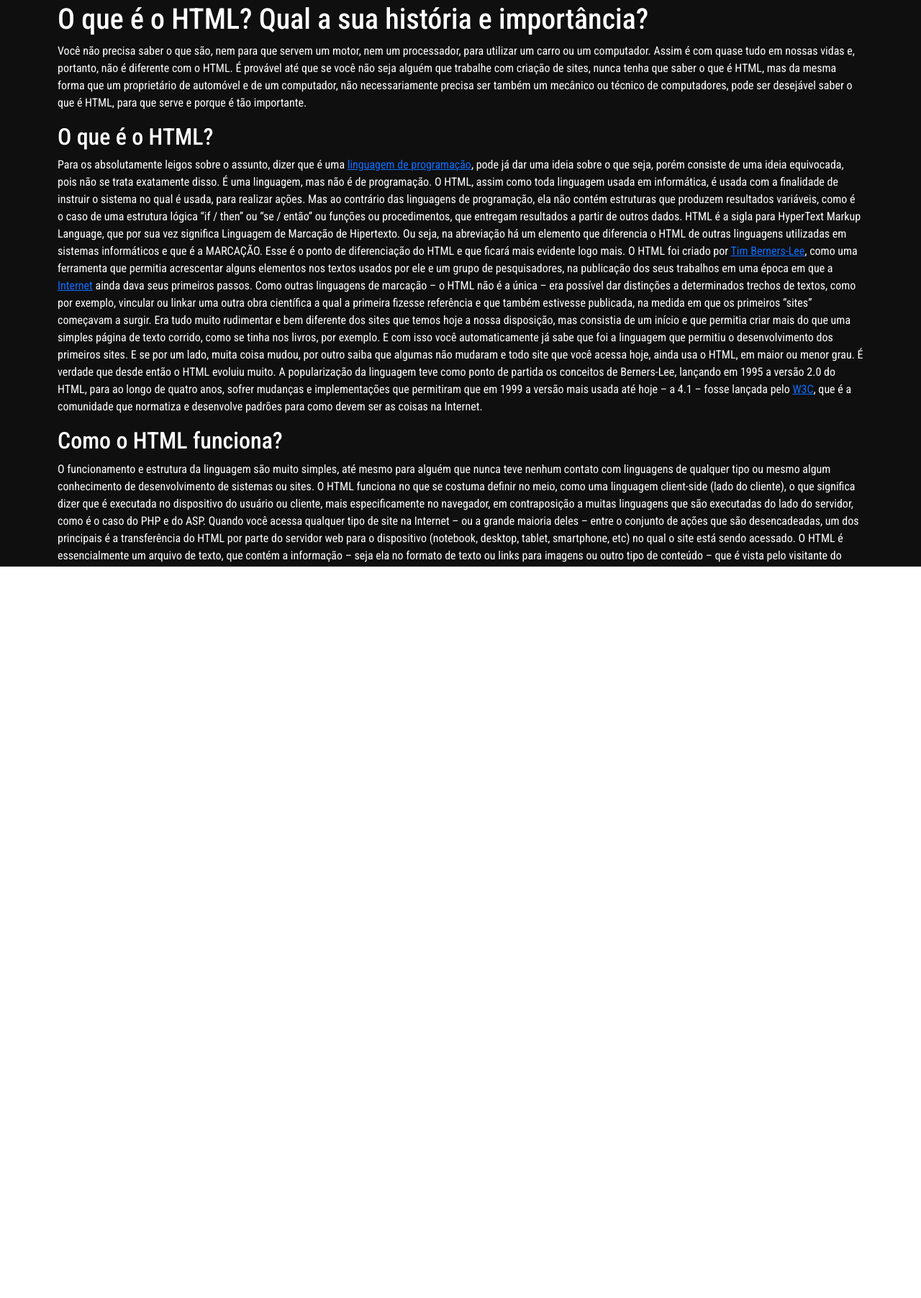
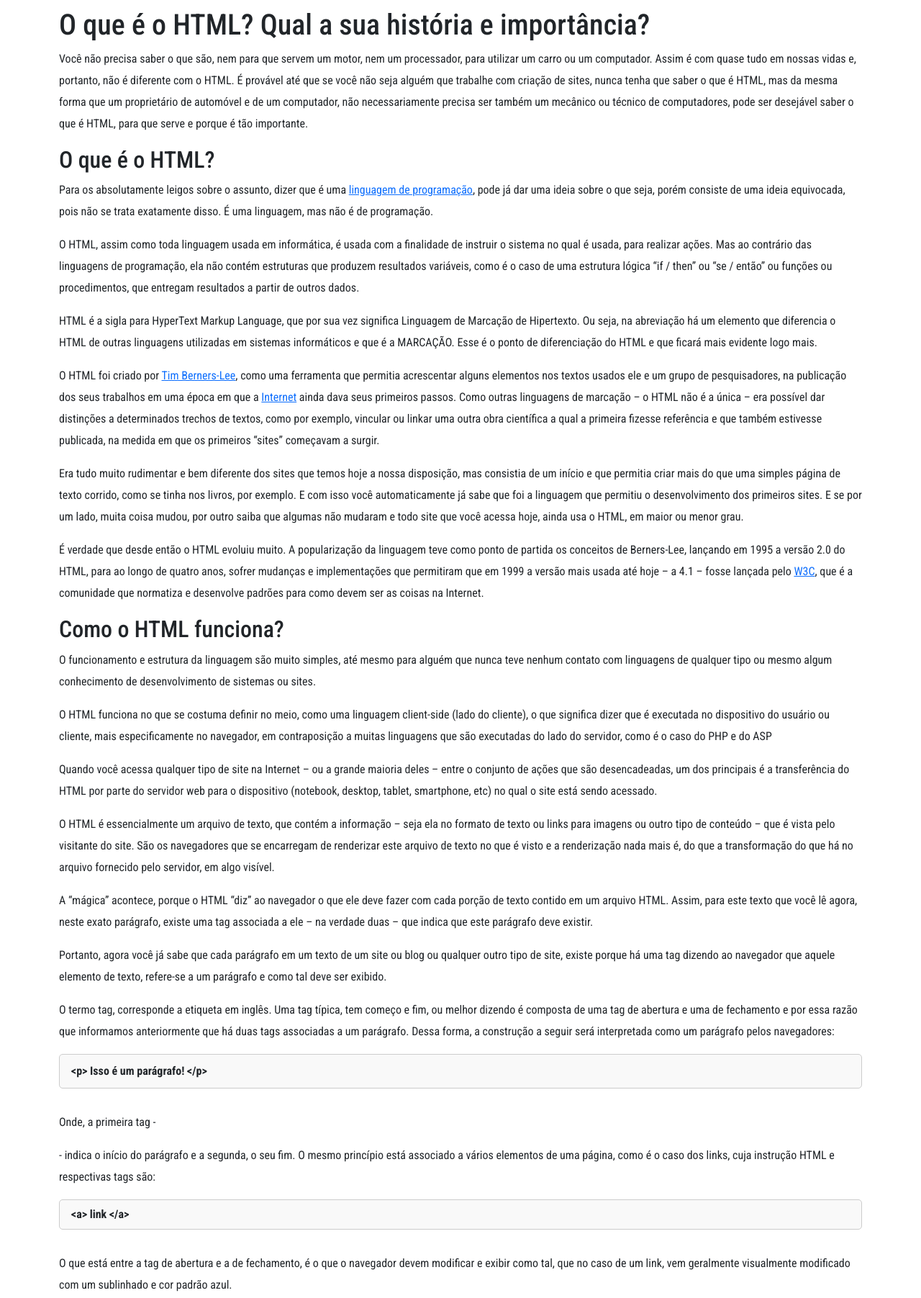
Before and after one commit to gustavomiguel33/Desafio_Formacaoo_HTML_DIO, a plain HTML site: page index.html in a window 1280 px wide. Shown: the part 84-1887 px from the top of the page at 72% size. Before the commit the page ends 1036 px from the top, so only its background shows below. Drawn offline with nearby package versions, Linux system fonts and the light colour scheme; a web font is replaced by a local one.

Commit message:
Incluido mais alguns textos na parte main do projeto

```diff
--- a/assets/css/style.scss
+++ b/assets/css/style.scss
@@ -73,11 +73,25 @@
   }
 }
 
-.main {
-  background-color: #0f0f0f;
-  color: #FFF;
-  width: 100%;
-  height: 100vh;
-  padding: 1rem 5rem;
+.container {
 
+  margin: 1.5rem auto;
+
+  .main {
+    .content-exemple {
+      border: 1px solid #CCC;
+      border-radius: 5px;
+      background-color: #f1f1f175;
+      padding: .5rem 1rem;
+
+      margin-bottom: 2rem;
+      p {
+        margin: 0;
+      }
+    }
+
+    p {
+      line-height: 30px;
+    }
+  }
 }
--- a/index.html
+++ b/index.html
@@ -47,92 +47,116 @@
     </div>
   </header>
 
-  <div class="box">
+  <div class="container">
     <main class="main">
 
       <h1>O que é o HTML? Qual a sua história e importância?</h1>
 
-      <p>
-        Você não precisa saber o que são, nem para que servem um motor, nem um processador, para utilizar um carro ou um
-        computador. Assim é com quase tudo em nossas vidas e, portanto, não é diferente com o HTML.
-
-        É provável até que se você não seja alguém que trabalhe com criação de sites, nunca tenha que saber o que é
-        HTML, mas da mesma forma que um proprietário de automóvel e de um computador, não necessariamente precisa ser
-        também um mecânico ou técnico de computadores, pode ser desejável saber o que é HTML, para que serve e porque é
-        tão importante.
+      <p>Você não precisa saber o que são, nem para que servem um motor, nem um processador, para utilizar um carro ou um computador. Assim é com quase tudo em nossas vidas e, portanto, não é diferente com o HTML. É provável até que se você não seja alguém que trabalhe com criação de sites, nunca tenha que saber o que é HTML, mas da mesma forma que um proprietário de automóvel e de um computador, não necessariamente precisa ser também um mecânico ou técnico de computadores, pode ser desejável saber o que é HTML, para que serve e porque é tão importante.
       </p>
 
       <h2>O que é o HTML?</h2>
 
-      <p>
-        Para os absolutamente leigos sobre o assunto, dizer que é uma <a href="linguagens.html">linguagem de
-          programação</a>, pode já dar uma ideia
-        sobre o que seja, porém consiste de uma ideia equivocada, pois não se trata exatamente disso. É uma linguagem,
-        mas não é de programação.
+      <p>Para os absolutamente leigos sobre o assunto, dizer que é uma <a href="linguagens.html">linguagem de programação</a>, pode já dar uma ideia sobre o que seja, porém consiste de uma ideia equivocada, pois não se trata exatamente disso. É uma linguagem, mas não é de programação. </p>
 
-        O HTML, assim como toda linguagem usada em informática, é usada com a finalidade de instruir o sistema no qual é
-        usada, para realizar ações. Mas ao contrário das linguagens de programação, ela não contém estruturas que
-        produzem resultados variáveis, como é o caso de uma estrutura lógica “if / then” ou “se / então” ou funções ou
-        procedimentos, que entregam resultados a partir de outros dados.
+      <p>O HTML, assim como toda linguagem usada em informática, é usada com a finalidade de instruir o sistema no qual é usada, para realizar ações. Mas ao contrário das linguagens de programação, ela não contém estruturas que produzem resultados variáveis, como é o caso de uma estrutura lógica “if / then” ou “se / então” ou funções ou procedimentos, que entregam resultados a partir de outros dados.
+      </p>
 
-        HTML é a sigla para HyperText Markup Language, que por sua vez significa Linguagem de Marcação de Hipertexto. Ou
-        seja, na abreviação há um elemento que diferencia o HTML de outras linguagens utilizadas em sistemas
-        informáticos e que é a MARCAÇÃO. Esse é o ponto de diferenciação do HTML e que ficará mais evidente logo mais.
+      <p>HTML é a sigla para HyperText Markup Language, que por sua vez significa Linguagem de Marcação de Hipertexto. Ou seja, na abreviação há um elemento que diferencia o HTML de outras linguagens utilizadas em sistemas informáticos e que é a MARCAÇÃO. Esse é o ponto de diferenciação do HTML e que ficará mais evidente logo mais.
+      </p>
 
-        O HTML foi criado por <a href="https://pt.wikipedia.org/wiki/Tim_Berners-Lee" target="_blank">Tim
-          Berners-Lee</a>, como uma ferramenta que permitia acrescentar alguns elementos nos textos
-        usados por ele e um grupo de pesquisadores, na publicação dos seus trabalhos em uma época em que a <a
-          href="internet.html">Internet</a>
-        ainda dava seus primeiros passos. Como outras linguagens de marcação – o HTML não é a única – era possível dar
-        distinções a determinados trechos de textos, como por exemplo, vincular ou linkar uma outra obra científica a
-        qual a primeira fizesse referência e que também estivesse publicada, na medida em que os primeiros “sites”
-        começavam a surgir.
+      <p>O HTML foi criado por <a href="https://pt.wikipedia.org/wiki/Tim_Berners-Lee" target="_blank">Tim
+        Berners-Lee</a>, como uma ferramenta que permitia acrescentar alguns elementos nos textos usados ele e um grupo de pesquisadores, na publicação dos seus trabalhos em uma época em que a <a href="internet.html">Internet</a> ainda dava seus primeiros passos. Como outras linguagens de marcação – o HTML não é a única – era possível dar distinções a determinados trechos de textos, como por exemplo, vincular ou linkar uma outra obra científica a qual a primeira fizesse referência e que também estivesse publicada, na medida em que os primeiros “sites” começavam a surgir.
+      </p>
 
-        Era tudo muito rudimentar e bem diferente dos sites que temos hoje a nossa disposição, mas consistia de um
-        início e que permitia criar mais do que uma simples página de texto corrido, como se tinha nos livros, por
-        exemplo. E com isso você automaticamente já sabe que foi a linguagem que permitiu o desenvolvimento dos
-        primeiros sites. E se por um lado, muita coisa mudou, por outro saiba que algumas não mudaram e todo site que
-        você acessa hoje, ainda usa o HTML, em maior ou menor grau.
+      <p>Era tudo muito rudimentar e bem diferente dos sites que temos hoje a nossa disposição, mas consistia de um início e que permitia criar mais do que uma simples página de texto corrido, como se tinha nos livros, por exemplo. E com isso você automaticamente já sabe que foi a linguagem que permitiu o desenvolvimento dos primeiros sites. E se por um lado, muita coisa mudou, por outro saiba que algumas não mudaram e todo site que você acessa hoje, ainda usa o HTML, em maior ou menor grau.
+      </p>
 
-        É verdade que desde então o HTML evoluiu muito. A popularização da linguagem teve como ponto de partida os
-        conceitos de Berners-Lee, lançando em 1995 a versão 2.0 do HTML, para ao longo de quatro anos, sofrer mudanças e
-        implementações que permitiram que em 1999 a versão mais usada até hoje – a 4.1 – fosse lançada pelo <a
-          href="https://www.w3.org/" target="_blank">W3C</a>, que é a
-        comunidade que normatiza e desenvolve padrões para como devem ser as coisas na Internet.
+      <p>É verdade que desde então o HTML evoluiu muito. A popularização da linguagem teve como ponto de partida os conceitos de Berners-Lee, lançando em 1995 a versão 2.0 do HTML, para ao longo de quatro anos, sofrer mudanças e implementações que permitiram que em 1999 a versão mais usada até hoje – a 4.1 – fosse lançada pelo <a href="https://www.w3.org/" target="_blank">W3C</a>, que é a comunidade que normatiza e desenvolve padrões para como devem ser as coisas na Internet.
       </p>
 
       <h2>Como o HTML funciona?</h2>
 
+      <p>O funcionamento e estrutura da linguagem são muito simples, até mesmo para alguém que nunca teve nenhum contato com linguagens de qualquer tipo ou mesmo algum conhecimento de desenvolvimento de sistemas ou sites.
+      </p>
+
+      <p>O HTML funciona no que se costuma definir no meio, como uma linguagem client-side (lado do cliente), o que significa dizer que é executada no dispositivo do usuário ou cliente, mais especificamente no navegador, em contraposição a muitas linguagens que são executadas do lado do servidor, como é o caso do PHP e do ASP
+      </p>
+
+      <p>Quando você acessa qualquer tipo de site na Internet – ou a grande maioria deles – entre o conjunto de ações que são desencadeadas, um dos principais é a transferência do HTML por parte do servidor web para o dispositivo (notebook, desktop, tablet, smartphone, etc) no qual o site está sendo acessado.
+      </p>
+
+      <p>O HTML é essencialmente um arquivo de texto, que contém a informação – seja ela no formato de texto ou links para imagens ou outro tipo de conteúdo – que é vista pelo visitante do site. São os navegadores que se encarregam de renderizar este arquivo de texto no que é visto e a renderização nada mais é, do que a transformação do que há no arquivo fornecido pelo servidor, em algo visível.
+      </p>
+
+      <p>A “mágica” acontece, porque o HTML “diz” ao navegador o que ele deve fazer com cada porção de texto contido em um arquivo HTML. Assim, para este texto que você lê agora, neste exato parágrafo, existe uma tag associada a ele – na verdade duas – que indica que este parágrafo deve existir.
+      </p>
+
+      <p>Portanto, agora você já sabe que cada parágrafo em um texto de um site ou blog ou qualquer outro tipo de site, existe porque há uma tag dizendo ao navegador que aquele elemento de texto, refere-se a um parágrafo e como tal deve ser exibido.
+      </p>
+
+      <p>O termo tag, corresponde a etiqueta em inglês. Uma tag típica, tem começo e fim, ou melhor dizendo é   composta de uma tag de abertura e uma de fechamento e por essa razão que informamos anteriormente que há   duas tags associadas a um parágrafo. Dessa forma, a construção a seguir será interpretada como um parágrafo pelos navegadores:
+      </p>
+
+      <div class="content-exemple">
+        <strong>
+          <p>&lt;p&gt; Isso é um parágrafo! &lt;/p&gt;</p>
+        </strong>
+      </div>
+
+      <p>Onde, a primeira tag -</p>
+
       <p>
-        O funcionamento e estrutura da linguagem são muito simples, até mesmo para alguém que nunca teve nenhum contato
-        com linguagens de qualquer tipo ou mesmo algum conhecimento de desenvolvimento de sistemas ou sites.
+        - indica o início do parágrafo e a segunda, o seu fim. O mesmo princípio está associado a vários elementos de uma página, como é o caso dos links, cuja instrução HTML e respectivas tags são:
+      </p>
 
-        O HTML funciona no que se costuma definir no meio, como uma linguagem client-side (lado do cliente), o que
-        significa dizer que é executada no dispositivo do usuário ou cliente, mais especificamente no navegador, em
-        contraposição a muitas linguagens que são executadas do lado do servidor, como é o caso do PHP e do ASP.
+      <div class="content-exemple">
+        <strong>
+          &lt;a&gt; link &lt;/a&gt;
+        </strong>
+      </div>
 
-        Quando você acessa qualquer tipo de site na Internet – ou a grande maioria deles – entre o conjunto de ações que
-        são desencadeadas, um dos principais é a transferência do HTML por parte do servidor web para o dispositivo
-        (notebook, desktop, tablet, smartphone, etc) no qual o site está sendo acessado.
+      <p>O que está entre a tag de abertura e a de fechamento, é o que o navegador devem modificar e exibir como tal, que no caso de um link, vem geralmente visualmente modificado com um sublinhado e cor padrão azul.</p>
 
-        O HTML é essencialmente um arquivo de texto, que contém a informação – seja ela no formato de texto ou links
-        para imagens ou outro tipo de conteúdo – que é vista pelo visitante do site. São os navegadores que se
-        encarregam de renderizar este arquivo de texto no que é visto e a renderização nada mais é, do que a
-        transformação do que há no arquivo fornecido pelo servidor, em algo visível.
+      <p>No entanto, há tags que não têm uma tag de fechamento correspondente, porque não têm um conteúdo que modificado por elas e cujo exemplo mais usado, é que simplesmente adiciona uma quebra (break) de linha no texto que está sendo exibido e é representada por:
+      </p>
 
-        A “mágica” acontece, porque o HTML “diz” ao navegador o que ele deve fazer com cada porção de texto contido em
-        um arquivo HTML. Assim, para este texto que você lê agora, neste exato parágrafo, existe uma tag associada a ele
-        – na verdade duas – que indica que este parágrafo deve existir.
 
-        Portanto, agora você já sabe que cada parágrafo em um texto de um site ou blog ou qualquer outro tipo de site,
-        existe porque há uma tag dizendo ao navegador que aquele elemento de texto, refere-se a um parágrafo e como tal
-        deve ser exibido.
+      <div class="content-exemple">
+        <strong>
+          &lt;/br&gt;
+        </strong>
+      </div>
 
-        O termo tag, corresponde a etiqueta em inglês. Uma tag típica, tem começo e fim, ou melhor dizendo é composta de
-        uma tag de abertura e uma de fechamento e por essa razão que informamos anteriormente que há duas tags
-        associadas a um parágrafo. Dessa forma, a construção a seguir será interpretada como um parágrafo pelos
-        navegadores:
-      </p>
+      <p>E você mesmo sem qualquer ferramenta específica pode criar um HTML básico e verificar seu funcionamento, tendo como únicos requisitos um editor de texto bem básico, como o notepad do Windows e um navegador. Para tanto, basta digitar o conteúdo abaixo e salvá-lo como por exemplo, meuprimeirosite.html e depois abri-lo em seu navegador:</p>
+
+      <img src="assets/image/imagem-html.PNG" alt="Foto de um head HTML">
+
+      <p>Vale ressaltar alguns pontos em relação ao HTML acima:</p>
+
+      <ul>
+        <li>
+          Este é apenas um artigo sobre o que é HTML e alguns fundamentos de como funciona a linguagem de marcação e não pretende ser nem mesmo uma introdução a linguagem. Aqueles que têm intenção de se aprofundar no assunto, devem buscar um conteúdo mais amplo e que vai bem além da linguagem;
+        </li>
+
+        <li>
+          O W3C, que é a entidade que estabelece padrões de como as coisas devem ser feitas na Web, determina aspectos mais amplos e outros elementos HTML que devem constar mesmo das páginas de sites mais simples;
+        </li>
+
+        <li>
+          Mesmo que essa página – se é que podemos classificá-la como tal – seja bastante rudimentar, é possível entender na prática como que o HTML funciona;
+        </li>
+
+        <li>
+          No mundo real, muitos sites dos mais antigos e simples, aos mais sofisticados e atuais, não necessariamente precisam ser feitos com mais do que um editor e um navegador e que é uma das características que permitiu a democratização e inclusão de muitas pessoas e empresas na Internet, mesmo sabendo que na prática são utilizadas muitas ferramentas que facilitam e aceleram o processo de criação, como por exemplo, os CMSs;
+        </li>
+
+        <li>
+          O exemplo evidencia o que é uma linguagem de marcação, na medida em que são inseridas “marcas” em um conteúdo de texto, alterando-o conforme se instrui o navegador de que forma ele deve renderizar um conteúdo qualquer.
+        </li>
+
+      </ul>
+
     </main>
     <footer class="footer">
     </footer>
```
Also changed, not shown: assets/css/style.css, assets/image/imagem-html.PNG (added), 1 other file.
